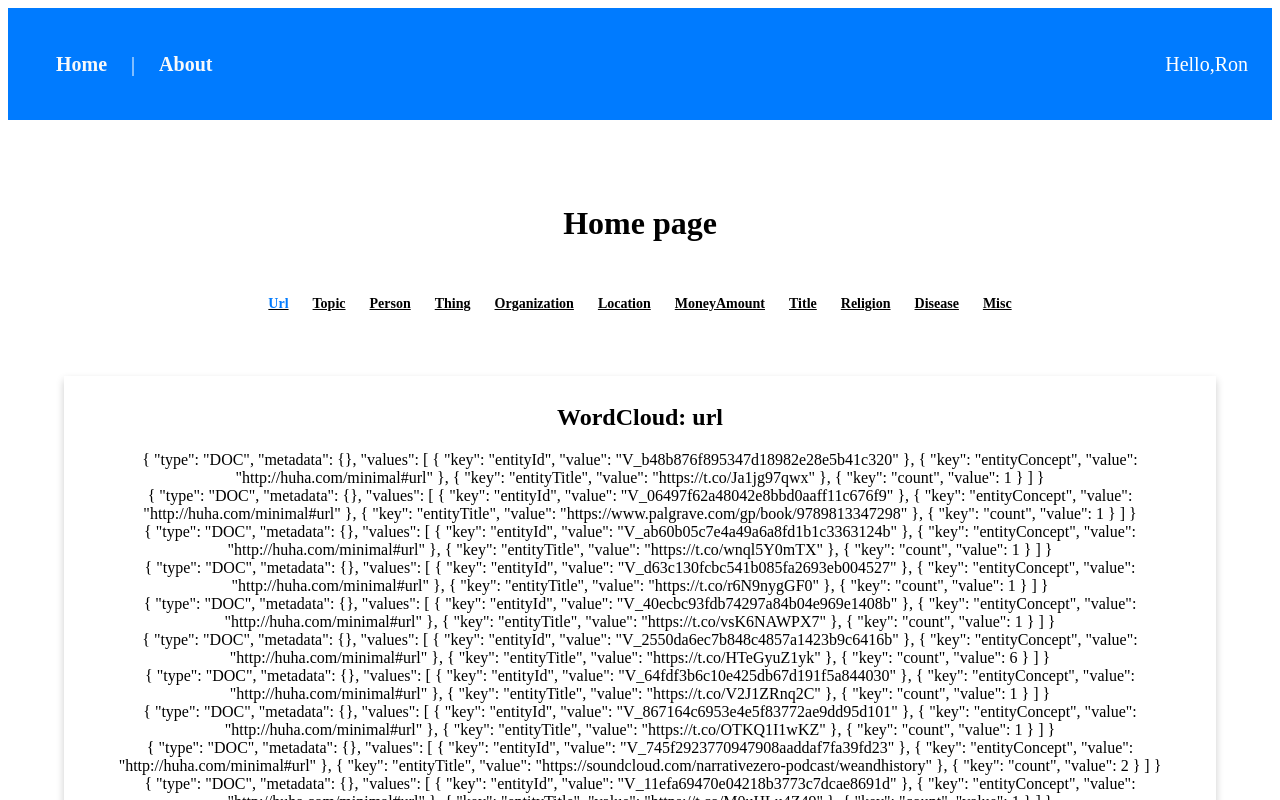
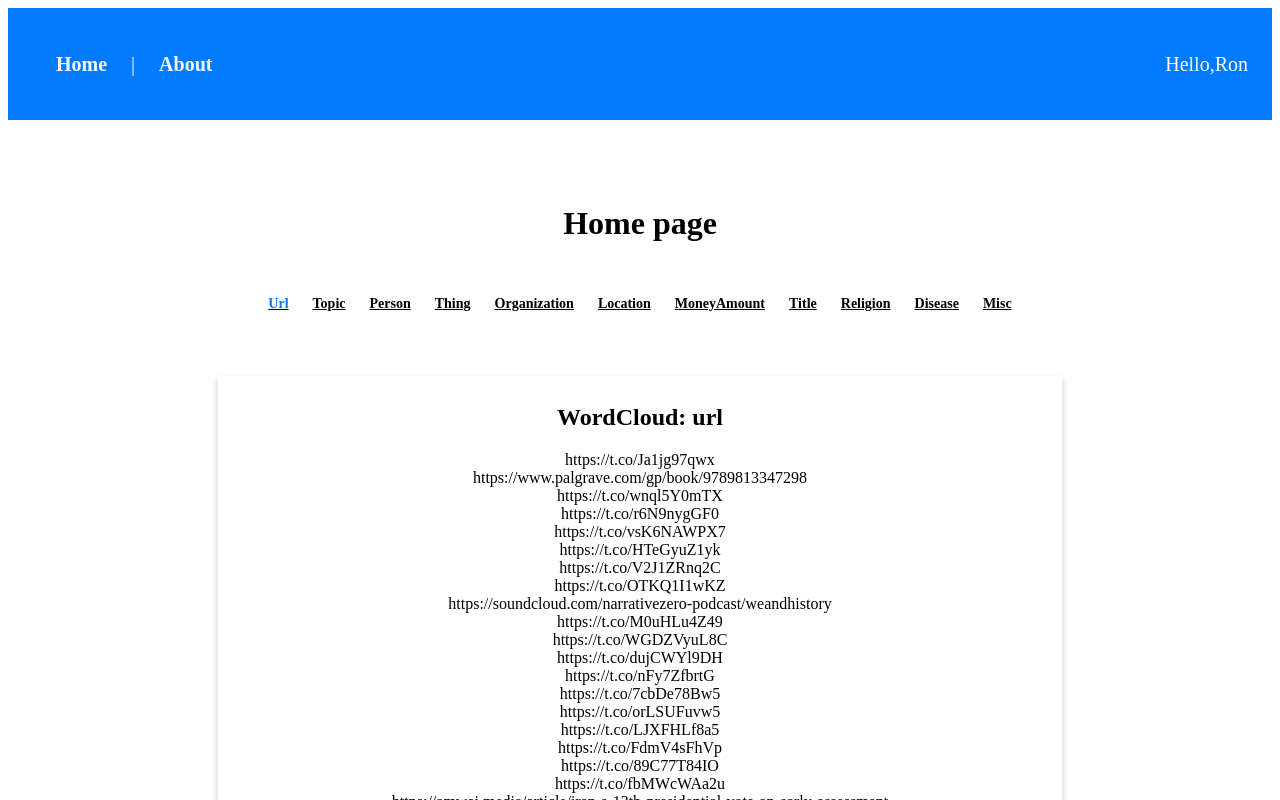
Before and after one commit to ronb-tech/wordcloud, a Vue app: page / in a window 1280 px wide. Shown: the top 800 px of the page. Built offline with nearby package versions, Linux system fonts and the light colour scheme.

Commit message:
add transformedArray

```diff
--- a/package.json
+++ b/package.json
@@ -9,6 +9,8 @@
     "lint": "vue-cli-service lint"
   },
   "dependencies": {
+    "chart.js": "^4.4.2",
+    "chartjs-chart-wordcloud": "^4.4.0",
     "core-js": "^3.8.3",
     "vue": "^3.2.13",
     "vue-router": "^4.3.0",
--- a/src/components/WordCloud.vue
+++ b/src/components/WordCloud.vue
@@ -3,8 +3,8 @@
     <div v-if="wordCloudData && wordCloudData.length > 0">
       <h2>WordCloud: {{ catagoryName }}</h2>
 
-      <div v-for="(item, index) in wordCloudData" :key="index">
-        {{ item }}
+      <div v-for="item in wordCloudData" :key="item.id">
+        {{ item?.title }}
       </div>
     </div>
     <div v-else>{{ msgError }}</div>
@@ -13,6 +13,7 @@
 
 <script setup>
 import { defineProps, ref, computed } from "vue";
+import { transformedArray } from "@/utils/format.js";
 
 const props = defineProps({
   data: {
@@ -26,8 +27,10 @@ const props = defineProps({
 });
 
 const wordCloudData = computed(() => {
-  console.log("props.data", wordCloudData);
-  return props.data;
+  const transformedData = transformedArray(props.data);
+  console.log("props.data", transformedData);
+
+  return transformedData.length > 0 ? transformedData : [];
 });
 const msgError = ref("No data available to display.");
 </script>
--- a/src/service/index.js
+++ b/src/service/index.js
@@ -1,6 +1,7 @@
 import data1 from "@/service/data/data1.json";
 import data2 from "@/service/data/data2.json";
 import data3 from "@/service/data/data3.json";
+import { getConcept } from "@/utils/format.js";
 
 const demoFetch = (fileData, delay = 1000) => {
   return new Promise((resolve, reject) => {
@@ -41,7 +42,7 @@ const groupBy = (items) => {
   items.forEach((item) => {
     const entityConceptObj = item.values.find((v) => v.key === "entityConcept");
     if (entityConceptObj) {
-      const concept = entityConceptObj.value.split("#")[1] || "unknown";
+      const concept = getConcept(entityConceptObj.value);
       if (!grouped[concept]) {
         grouped[concept] = [];
       }
--- /dev/null
+++ b/src/utils/format.js
@@ -0,0 +1,25 @@
+const keyMappings = {
+  entityTitle: "title",
+  count: "count",
+  entityId: "id",
+  entityConcept: "concept",
+};
+
+const transformArrayToObject = (array) => {
+  return array.reduce((acc, { key, value }) => {
+    if (keyMappings[key]) {
+      acc[keyMappings[key]] = value;
+    }
+    return acc;
+  }, {});
+};
+
+export const getConcept = (url) => {
+  return url?.split("#")[1] || "unknown";
+};
+
+export const transformedArray = (data) => {
+  return data?.map((item) => {
+    return transformArrayToObject(item?.values);
+  });
+};
```
Also changed, not shown: 1 other file (tests, documents, lock files or other folders).
